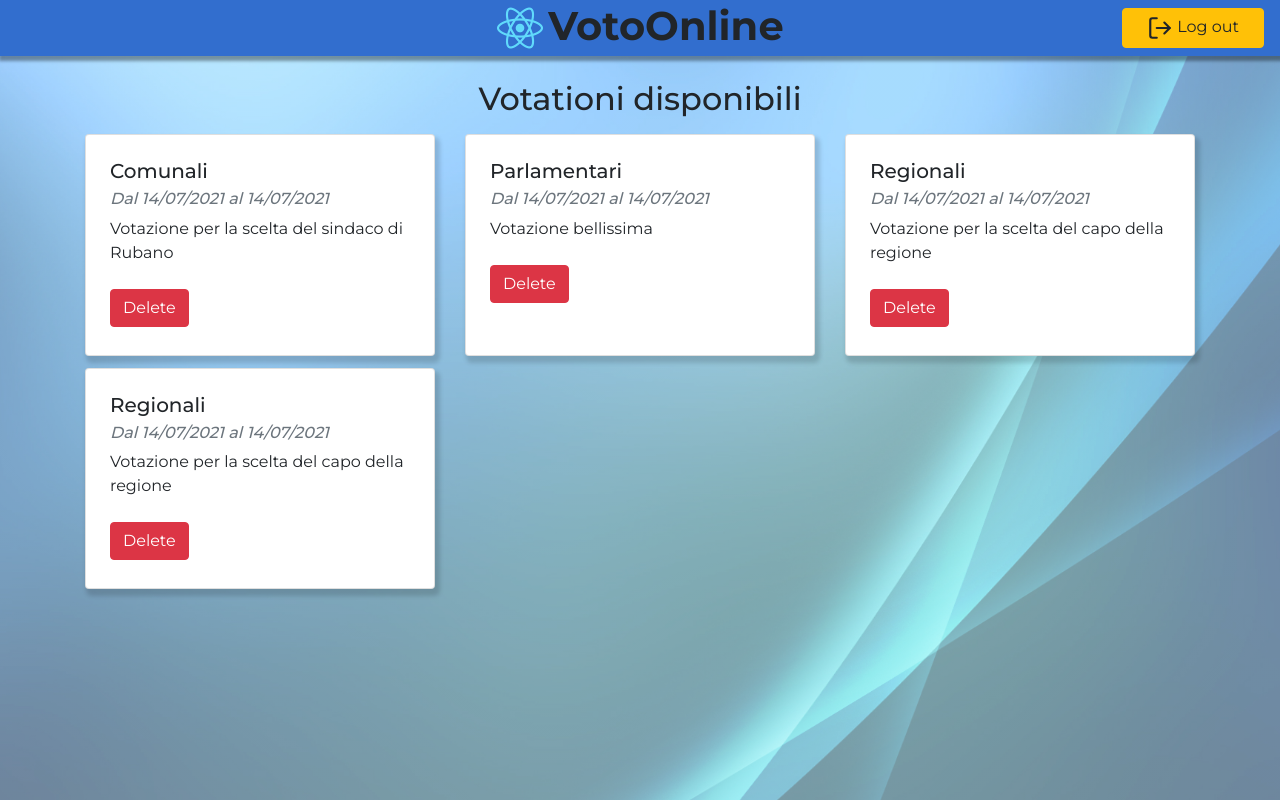
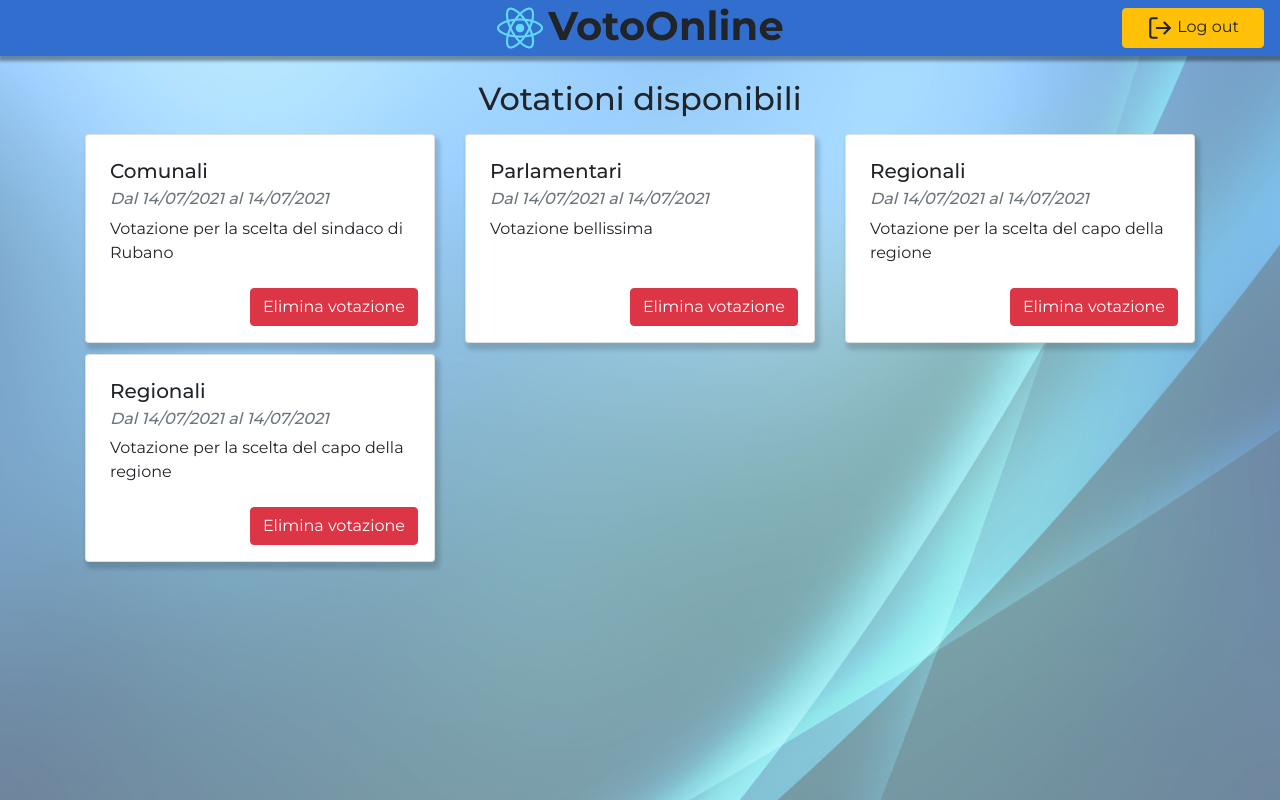
Before and after one commit to ragoale99/VotoOnline-React, a React (Create React App) app: page / in a window 1280 px wide. Built offline with nearby package versions, Linux system fonts and the light colour scheme.

Commit message:
up fix grid

```diff
--- a/src/components/admin/AdminContent.css
+++ b/src/components/admin/AdminContent.css
@@ -21,6 +21,13 @@
 }
 
 .cards {
+	position: relative;
 	height: 95%;
 	box-shadow: 3px 5px 4px 2px rgba(0, 0, 0, 0.144);
 }
+
+.btn-delete {
+	position: absolute;
+	bottom: 1em;
+	right: 1em;
+}
--- a/src/components/admin/AdminContent.js
+++ b/src/components/admin/AdminContent.js
@@ -20,6 +20,18 @@ export default function AdminContent() {
 			setDel(false);
 		}, 500);
 	};
+
+	const checkLength = (size) => {
+		if (size === "lg") {
+			if (votations.length === 1) return 12;
+			else if (votations.length === 2) return 6;
+			else if (votations.length > 6) return 3;
+			else return 4;
+		}
+		if (votations.length === 1) return 12;
+		else return 6;
+	};
+
 	return (
 		<Container className="generic-content mb-2">
 			<div className="mt-3 from-left">
@@ -32,7 +44,11 @@ export default function AdminContent() {
 					{votations.length > 0 ? (
 						votations.map((votation) => {
 							return (
-								<Col xs={12} md={6} lg={4} key={votation.id}>
+								<Col
+									xs={12}
+									md={checkLength("md")}
+									lg={checkLength("lg")}
+									key={votation.id}>
 									<Card
 										className={`mb-3 cards p-1 ${
 											del && votation === votationToDel ? "delete" : null
@@ -45,13 +61,14 @@ export default function AdminContent() {
 													al {moment(votation.dateEnd).format("DD/MM/YYYY")}
 												</em>
 											</Card.Subtitle>
-											<Card.Text className="mb-4">
+											<Card.Text className="mb-5">
 												{votation.description}
 											</Card.Text>
 											<Button
+												className="btn-delete"
 												variant="danger"
 												onClick={() => handleDeleteVotation(votation)}>
-												Delete
+												Elimina votazione
 											</Button>
 										</Card.Body>
 									</Card>
--- a/src/components/genericUser/GenericContent.js
+++ b/src/components/genericUser/GenericContent.js
@@ -7,7 +7,7 @@ import "./GenericContent.css";
 
 export default function GenericContent() {
 	// eslint-disable-next-line no-unused-vars
-	const votations = useContext(VotationsContext);
+	const { votations, changeVotations } = useContext(VotationsContext);
 	const [open, setOpen] = useState(false);
 	const [selectedVotation, setSelectedVotation] = useState(null);
 
@@ -23,6 +23,18 @@ export default function GenericContent() {
 		setOpen(true);
 		setSelectedVotation(votation);
 	};
+
+	const checkLength = (size, votes) => {
+		if (size === "lg") {
+			if (votes.length === 1) return 12;
+			else if (votes.length === 2) return 6;
+			else if (votes.length > 6) return 3;
+			else return 4;
+		}
+		if (votations.length === 1) return 12;
+		else return 6;
+	};
+
 	return (
 		<>
 			{!open && (
@@ -39,8 +51,8 @@ export default function GenericContent() {
 									return (
 										<Col
 											xs={12}
-											md={6}
-											lg={4}
+											md={checkLength("md", votationsToDo)}
+											lg={checkLength("lg", votationsToDo)}
 											key={votation.id}
 											onClick={() => openVotation(votation)}>
 											<Card className="mb-3 card-votations p-1">
@@ -78,7 +90,11 @@ export default function GenericContent() {
 							{votationsDone.length > 0 ? (
 								votationsDone.map((votation) => {
 									return (
-										<Col xs={12} md={6} lg={4} key={votation.id}>
+										<Col
+											xs={12}
+											md={checkLength("md", votationsDone)}
+											lg={checkLength("lg", votationsDone)}
+											key={votation.id}>
 											<Card className="mb-3 card-votations p-1">
 												<Card.Body>
 													<Card.Title>{votation.title}</Card.Title>
--- a/src/components/genericUser/Votation.js
+++ b/src/components/genericUser/Votation.js
@@ -14,7 +14,8 @@ import { FaVoteYea } from "react-icons/fa";
 import "./Votation.css";
 
 export default function Votation(props) {
-	const votations = useContext(VotationsContext);
+	// eslint-disable-next-line no-unused-vars
+	const { votations, changeVotations } = useContext(VotationsContext);
 	const { setOpenVotation, openVotation, votation } = props;
 	const [showRules, setShowRules] = useState(false);
 	const [vote, setVote] = useState(null);
```
